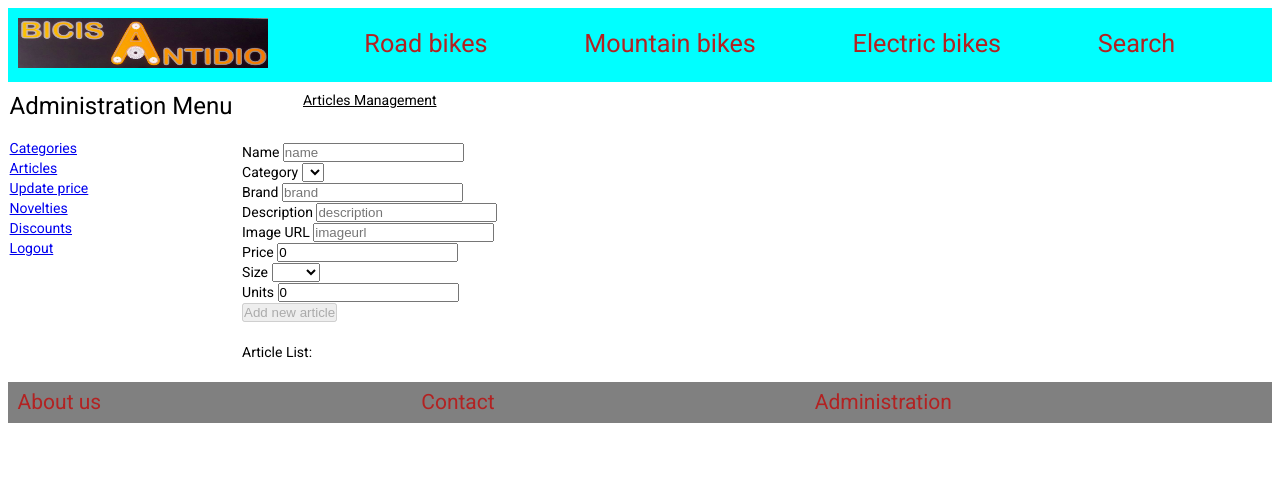
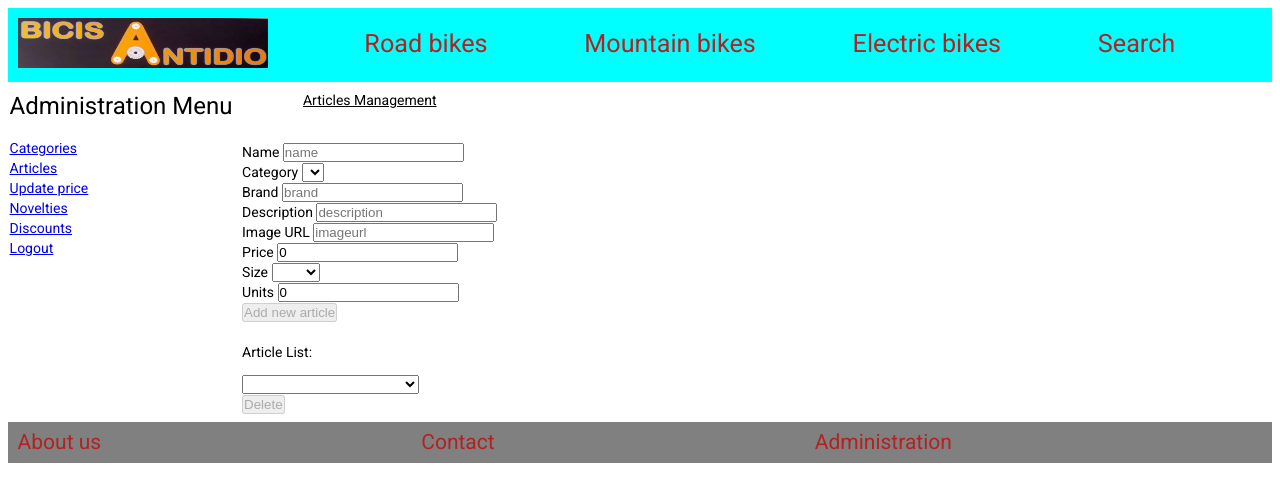
Before and after one commit to sofidelaf/Ironhack-final-project, an Angular app in the folder frontend-app/: page /administration/articles in a window 1280 px wide. Shown: the top 502 px of the page. Built offline with nearby package versions, Linux system fonts and the light colour scheme.

Commit message:
feat(frontend): add detele article inside administration

```diff
--- a/frontend-app/src/app/components/articles/articles.component.html
+++ b/frontend-app/src/app/components/articles/articles.component.html
@@ -22,10 +22,18 @@
     <button type="submit" [disabled]="isButtonDisabled()" (click)="addArticle()">Add new article</button> <br><br>
 
     <p>Article List:</p>
+    <select [(ngModel)]="articleId" required name="articleId">
+        <option value="" selected>Please select a article id...</option>
+        <option *ngFor="let article of articleList">{{article.id}}</option>
+    </select> <br>
+    <button type="submit" [disabled]="isButtonDeleteDisabled()" (click)="deleteArticle()">Delete</button>
     <div *ngFor="let article of articleList">
         <p><strong>Id:</strong> {{article.id}} <strong>Name:</strong> {{article.name}} <strong>Category:</strong> {{article.category}}
             <strong>Brand:</strong> {{article.brand}} <strong>Description:</strong> {{article.description}} <strong>Price:</strong>{{article.price}}
-            <strong>Image:</strong>{{article.imageUrl}} <strong>Stock:</strong> {{article.stockList}}
+            <strong>Image:</strong>{{article.imageUrl}} <strong>Stock:</strong>
+            <span *ngFor="let stock of article.stockList">
+                size - {{stock.size}} , units - {{stock.units}}
+            </span>
         </p>
     </div>
 </div>
--- a/frontend-app/src/app/components/articles/articles.component.ts
+++ b/frontend-app/src/app/components/articles/articles.component.ts
@@ -21,6 +21,7 @@ export class ArticlesComponent implements OnInit {
   price: number;
   size: string;
   units: number;
+  articleId: number;
 
   constructor(private articleManagementService: ArticlesManagementService,
     private categoriesManagementService: CategoriesManagementService) {
@@ -34,6 +35,7 @@ export class ArticlesComponent implements OnInit {
     this.price = 0;
     this.size = "";
     this.units = 0;
+    this.articleId = 0;
   }
 
   ngOnInit(): void {
@@ -86,6 +88,7 @@ export class ArticlesComponent implements OnInit {
         this.price = 0;
         this.size = "";
         this.units = 0;
+        this.articleId = 0;
       }
     ).catch(e => console.error("There was an error!", e));
   }
@@ -94,4 +97,17 @@ export class ArticlesComponent implements OnInit {
     return ((this.name == "") || (this.brand == "") || (this.description == "") || (this.imageurl == "")
       || (this.price == 0) || (this.size == "") || (this.units == 0))
   }
+
+  deleteArticle() {
+    this.articleManagementService.deleteArticle(this.articleId).then(
+      result => {
+        this.getArticles();
+        this.articleId = 0;
+      }
+    ).catch(e => console.error("There was an error!", e));
+  }
+
+  isButtonDeleteDisabled(): boolean {
+    return (this.articleId == 0);
+  }
 }
--- a/frontend-app/src/app/services/articles-management.service.ts
+++ b/frontend-app/src/app/services/articles-management.service.ts
@@ -63,6 +63,18 @@ export class ArticlesManagementService {
   //     this.baseUrl + '/articles/' + id, body, {headers: this.authenticationService.createJwtHeader()});
   // }
 
+  async deleteArticle(number: number): Promise<any> {
+
+    try {
+      const response = await this.http.delete<any>(
+        this.baseUrl + '/articles' + '/' + number, { headers: this.authenticationService.createJwtHeader() }
+      ).toPromise();
+      return response as any;
+    } catch (error) {
+      return this.handleError(error);
+    }
+  }
+
   private handleError(error: any): Promise<any> {
     console.error("There was an error!", error);
     return Promise.reject(error.message || error);
```
